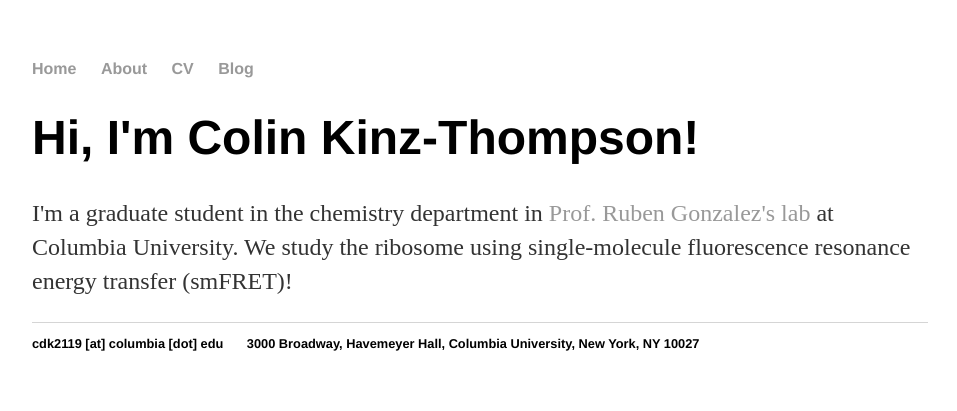
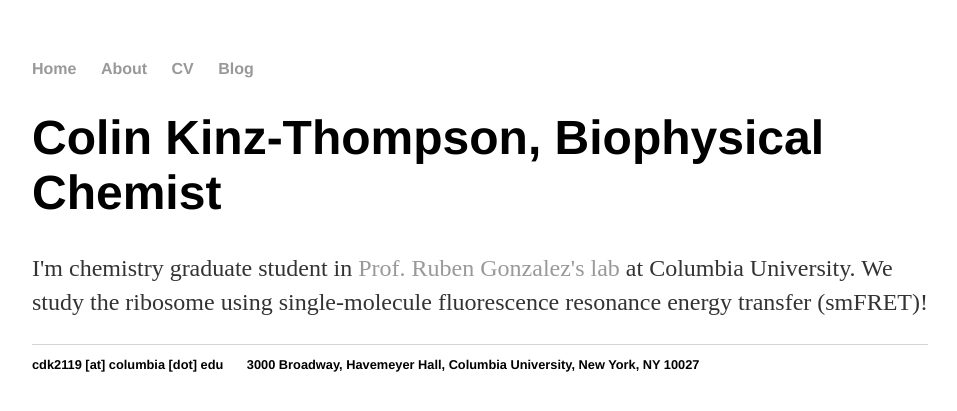
Before and after one commit to ckinzthompson/ckinzthompson.github.io, a Jekyll site: the page built from index.html, in a window 1280 px wide. Shown: the top 411 px of the page, without its empty margins (160-1117 px from the left). Built offline with Jekyll 4.4.1, drawn with Linux system fonts in a browser that asks for light colours.

Commit message:
Update index.html

```diff
--- a/index.html
+++ b/index.html
@@ -3,7 +3,7 @@ layout: default
 title: Colin Kinz-Thompson, Biophysical Chemist
 ---
 <div class="blurb">
-<h1>Hi, I'm Colin Kinz-Thompson!</h1>
-<p>I'm a graduate student in the chemistry department in <a href=http://www.columbia.edu/cu/chemistry/groups/gonzalez/index.html> Prof. Ruben Gonzalez's lab</a> at Columbia University.
+<h1>Colin Kinz-Thompson, Biophysical Chemist</h1>
+<p>I'm chemistry graduate student in <a href=http://www.columbia.edu/cu/chemistry/groups/gonzalez/index.html> Prof. Ruben Gonzalez's lab</a> at Columbia University.
 We study the ribosome using single-molecule fluorescence resonance energy transfer (smFRET)! </p>
 </div><!-- /.blurb -->
```
